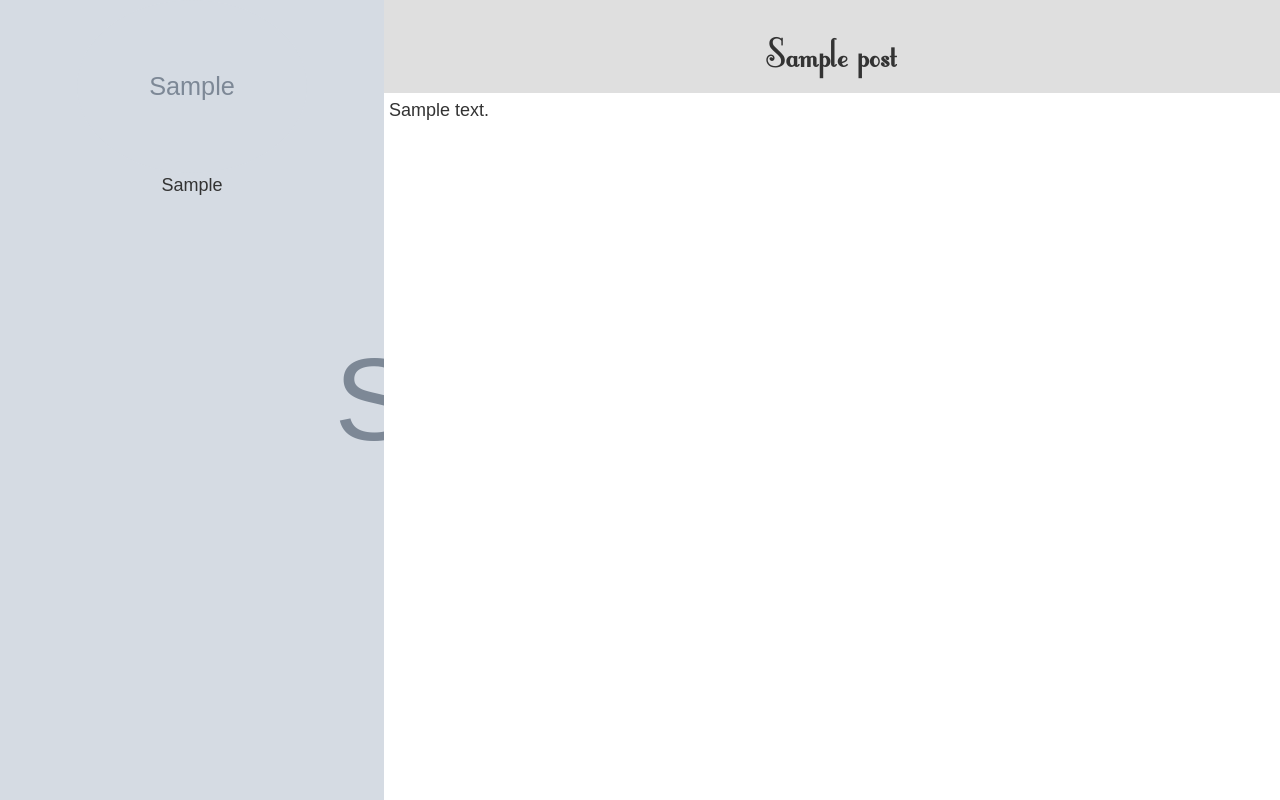
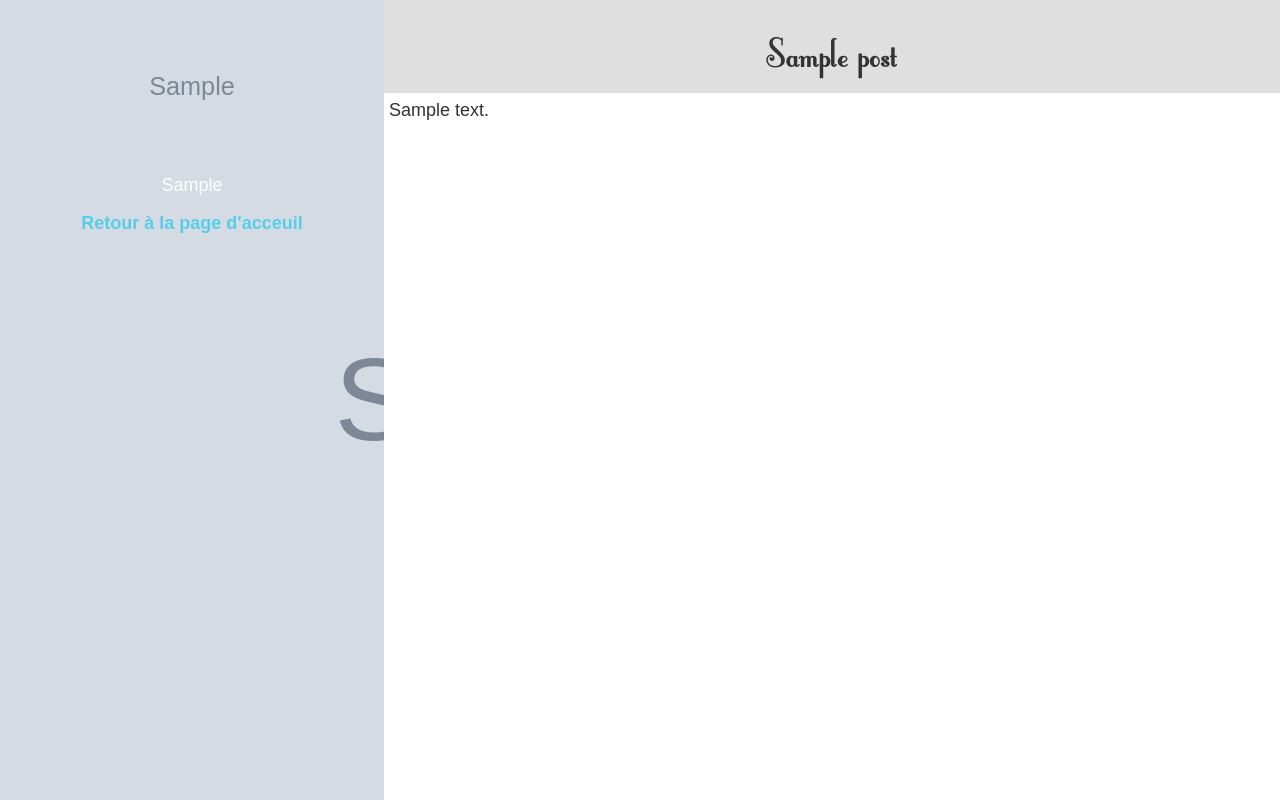
Before and after one commit to Leila20/cuisine-entre-amis, a Django app: page /Detail/1/ in a window 1280 px wide. Run offline with Django 3.2, Linux system fonts and the light colour scheme; tables that the repository leaves empty hold one stand-in row (values such as "Sample post"); grey boxes marked "Sample" are stand-in pictures; parts of the project's set-up code (start-up, migrations or seed data) failed here and were passed over; some libraries are stand-ins or nearby versions; some web fonts are replaced.

Commit message:
heavy_plus_sign: add link to return to homepage on post_detail and improve margin btw images and text

```diff
--- a/cuisine_entre_amis/templates/cuisine_entre_amis/post_details.html
+++ b/cuisine_entre_amis/templates/cuisine_entre_amis/post_details.html
@@ -28,6 +28,7 @@
     <p>
       {{post.author.first_name}} {%if post.author.lastname %}{{post.author.last_name}}{% endif %}
     </p>
+    <a href="{% url 'post' %}">Retour à la page d'acceuil</a>
   </div>
   <div class="title-article">
     <h2>{{object.title}}</h2>
--- a/sass/css/_details.scss
+++ b/sass/css/_details.scss
@@ -1,6 +1,12 @@
 .detail{
   height:                     100vh;
   overflow:                   hidden;
+
+  .author {
+    p {
+      color:                  $white;
+    }
+  }
 
   .title-article {
     background:               rgba(150, 150, 150, .3);
@@ -32,5 +38,19 @@
     overflow-y:               scroll;
     padding:                  5px;
     width:                    70%;
+
+    >img {
+      margin-right:           10px;
+    }
   }
 }
+
+a {
+  font-weight:                bold;
+  text-decoration:            none;
+
+}
+
+a:hover {
+  text-decoration:            none;
+}
```
Also changed, not shown: cuisine_entre_amis/static/css/site.css.
